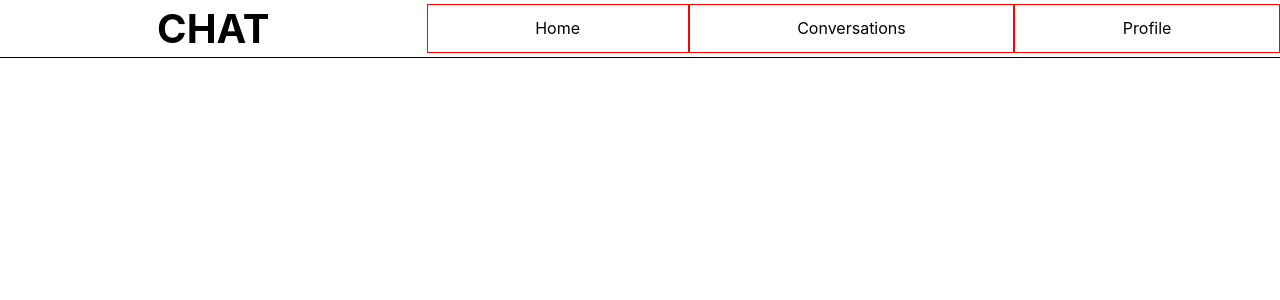
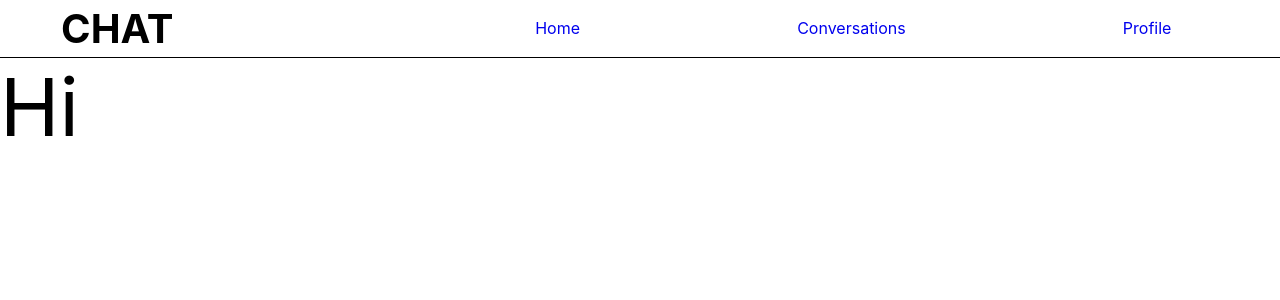
Before and after one commit to GitHub23211/Simple-Chatroom, a React (Create React App) app: page / in a window 1280 px wide. Shown: the top 300 px of the page. Built offline with nearby package versions, Linux system fonts and the light colour scheme.

Commit message:
Added links, started on home view

```diff
--- a/public/index.html
+++ b/public/index.html
@@ -30,9 +30,9 @@
     <header class='page-header'>
       <div id="logo">CHAT</div>
       <div class="nav-menu">
-        <div id="home">Home</div>
-        <div id="convo">Conversations</div>
-        <div id="user">Profile</div>
+        <div id="home"><a href="/#">Home</a></div>
+        <div id="convo"><a href="/#!/msgs">Conversations</a></div>
+        <div id="user"><a href="/#!/me">Profile</a></div>
       </div>
     </header>
 
--- a/src/App.js
+++ b/src/App.js
@@ -3,6 +3,7 @@ import {View} from './view.js'
 function App() {
   return (
     <>
+      <View.Home/>
     </>
   );
 }
--- a/src/index.css
+++ b/src/index.css
@@ -10,6 +10,10 @@ body {
 code {
   font-family: source-code-pro, Menlo, Monaco, Consolas, 'Courier New',
     monospace;
+}
+
+a:link {
+  text-decoration: none;
 }
 
 .page-header {
@@ -25,6 +29,8 @@ code {
   text-align: center;
   font-size: 250%;
   font-weight: bold;
+  margin-right: 50%;
+  margin-left: 5%;
 }
 
 .nav-menu {
@@ -38,9 +44,12 @@ code {
   justify-content: center;
   align-items: center;
   flex-grow: 1;
-  border: red 1px solid;
 }
 
 .nav-menu div:hover {
   border: green 1px solid;
 }
+
+.home {
+  font-size: 500%;
+}
--- a/src/view.js
+++ b/src/view.js
@@ -1,4 +1,11 @@
 export {View}
 
 const View = {
+    Home: () => {
+        return(
+            <div class="home">
+                Hi
+            </div>
+        )
+    }
 }
```
